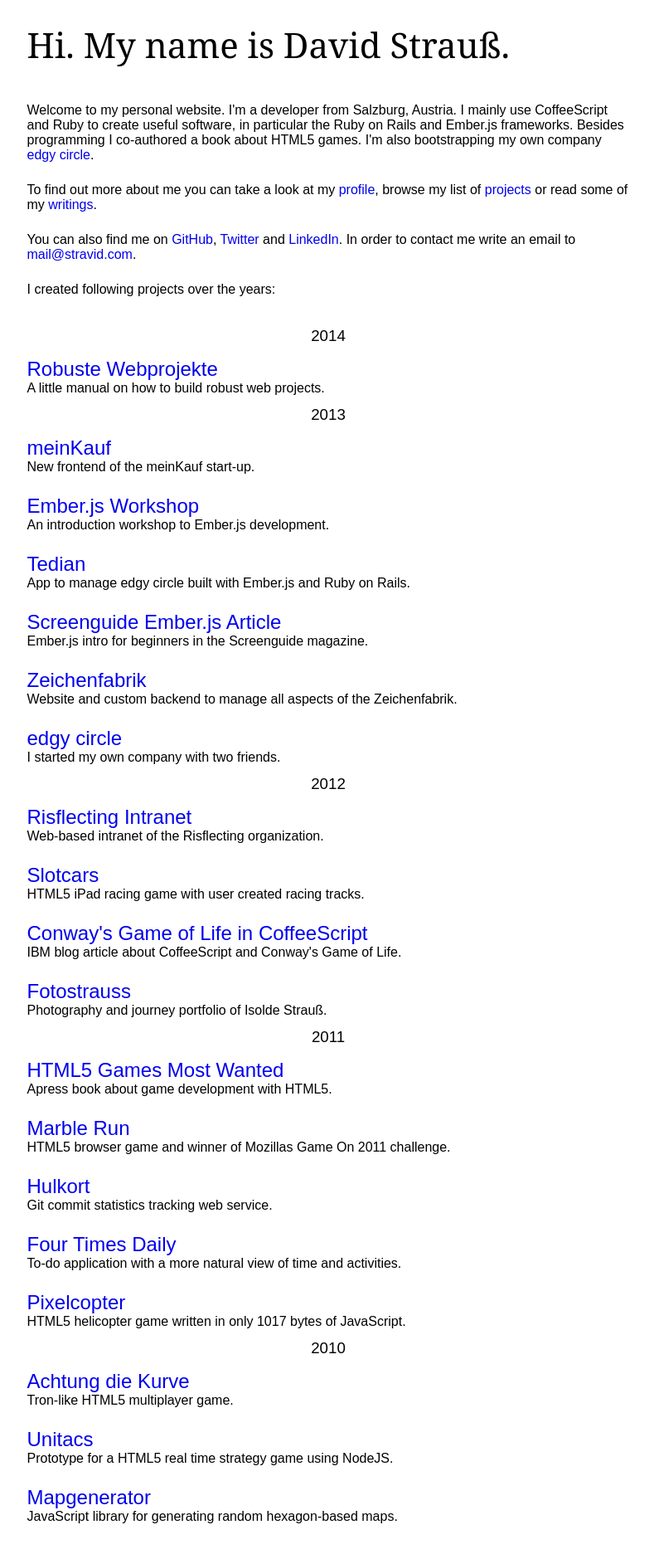
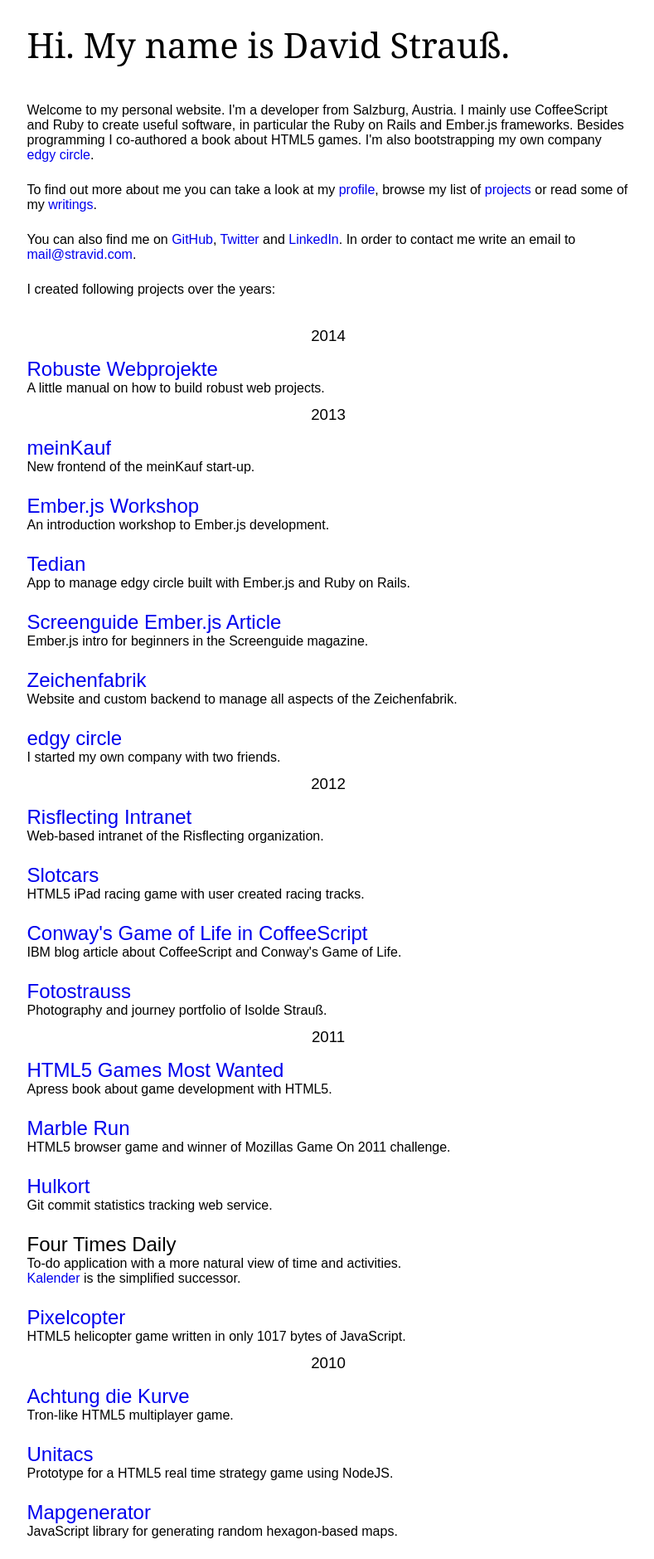
Before and after one commit to stravid/stravid-website, a Jekyll site: the page built from index.html, in a window 1280 px wide. Shown: the whole page at 83% size, without its empty margins (244-1033 px from the left). Built offline with Jekyll 4.4.1, drawn with Linux system fonts in a browser that asks for light colours; Markdown is read by kramdown in place of the engine named in the settings; comment, search, counter and statistics services are not loaded.

Commit message:
Make Four Times Daily inactive and add successor notice

```diff
--- a/index.html
+++ b/index.html
@@ -89,8 +89,12 @@
           <p>Git commit statistics tracking web service.</p>
         </li>
         <li>
-          <h2><a href="http://fourtimesdaily.com">Four Times Daily</a></h2>
-          <p>To-do application with a more natural view of time and activities.</p>
+          <h2>Four Times Daily</h2>
+          <p>
+            To-do application with a more natural view of time and activities.
+            <br>
+            <a href="http://stravid.com/kalender/">Kalender</a> is the simplified successor.
+          </p>
         </li>
         <li>
           <h2><a href="http://js1k.com/2011-dysentery/demo/978">Pixelcopter</a></h2>
```
